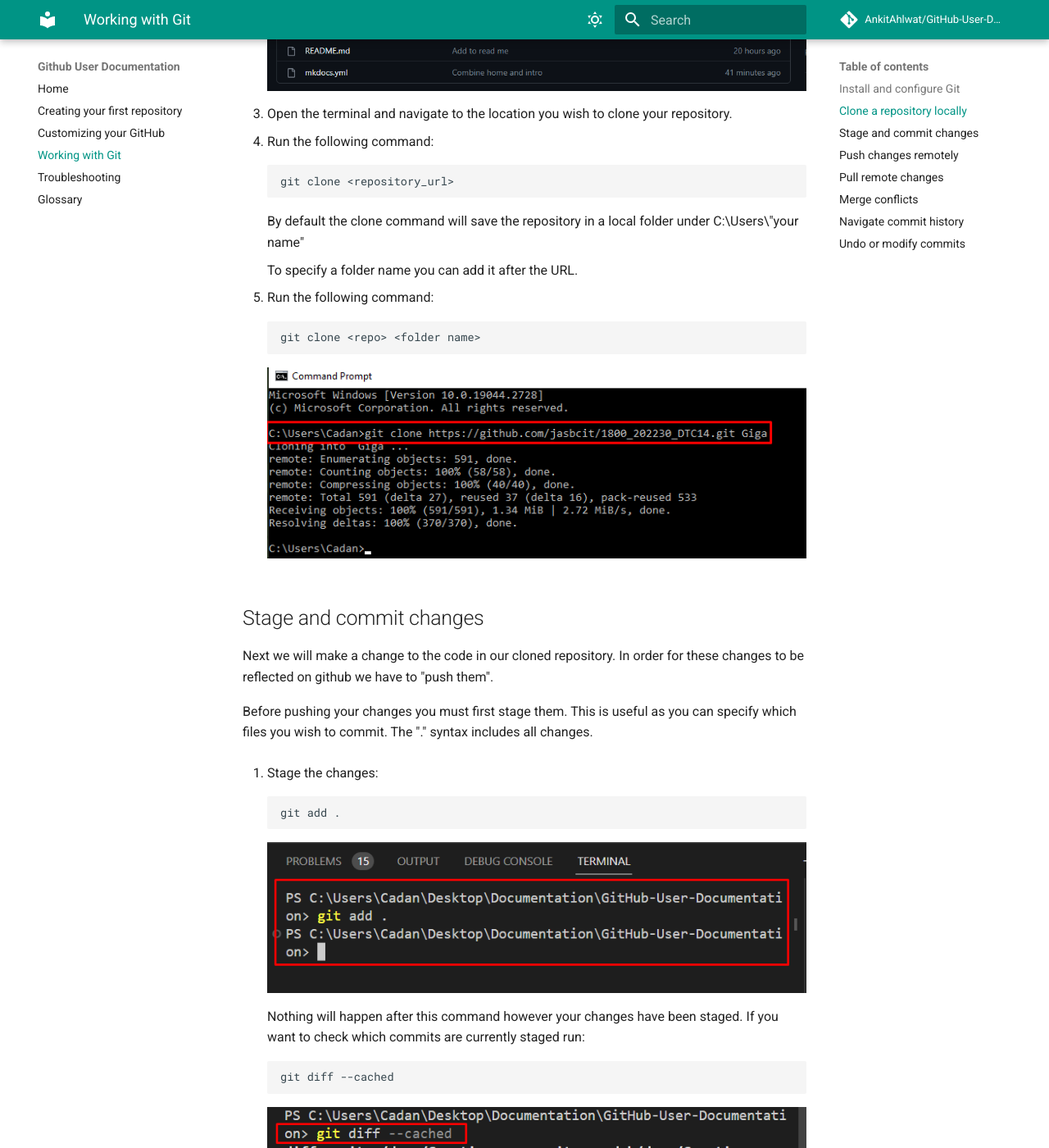
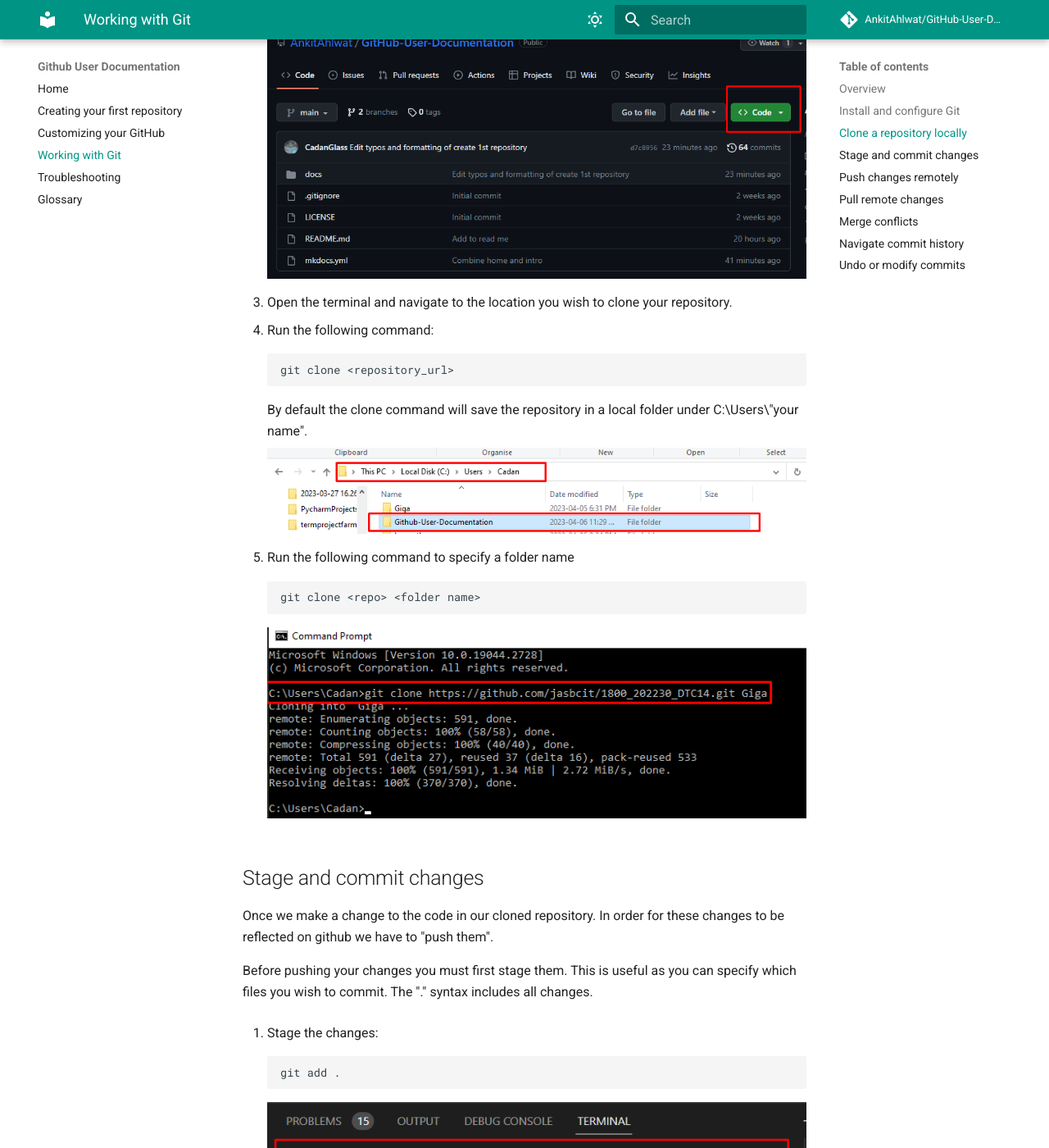
Before and after one commit to AnkitAhlwat/GitHub-User-Documentation, an MkDocs documentation site: the page built from docs/Working with Git.md, in a window 1280 px wide and 1400 px high, scrolled down 1456 px. Shown: the whole window at 82% size. Built offline with MkDocs 1.6.1 and Material for MkDocs 9.7.7, drawn with Linux system fonts in a browser that asks for light colours; comment, search, counter and statistics services are not loaded; some of the changed text lies outside the part shown.

Commit message:
Add images, fix typos

````diff
--- a/docs/Working with Git.md
+++ b/docs/Working with Git.md
@@ -1,5 +1,6 @@
 # Working with Git
 
+## Overview
 Git is a opened source version control system used alongside GitHub. This section will help you work with Git and manage your code on GitHub. You will learn the most commonly used Git commands and when to use them. Apart from the first step, this section is not intended to be followed in chronological order, rather, it should be referred to for individual commands only.
 
 !!! warning "Warning"
@@ -26,6 +27,15 @@
     git config --global user.email "your.email@example.com"
     ```
 
+3. Check that you successfully configured your account, run:
+
+    ```git
+        git config --global user.name
+        git config --global user.email
+        ```
+
+    ![Alt text](./images/gitname.png)
+
 !!! tip "Tip"
 
     Make sure to replace "Your Name" and "your.email@example.com" with your actual name and email address. This ensures that your github looks professional and it is easy for others to find your work.
@@ -47,11 +57,12 @@
     git clone <repository_url>
     ```
 
-    By default the clone command will save the repository in a local folder under C:\Users\"your name"
+    By default the clone command will save the repository in a local folder under C:\Users\"your name".
 
-    To specify a folder name you can add it after the URL.
+    ![Alt text](./images/gitsave.png)
 
-5. Run the following command:
+
+5. Run the following command to specify a folder name
 
     ```git
     git clone <repo> <folder name>
@@ -61,7 +72,7 @@
 
 ##  Stage and commit changes
 
-Next we will make a change to the code in our cloned repository. In order for these changes to be reflected on github we have to "push them".
+Once we make a change to the code in our cloned repository. In order for these changes to be reflected on github we have to "push them".
 
  Before pushing your changes you must first stage them. This is useful as you can specify which files you wish to commit. The "." syntax includes all changes.
 
--- a/mkdocs.yml
+++ b/mkdocs.yml
@@ -14,8 +14,9 @@
 theme:
   name: material
   features: content.code.copy
-
-
+  features:
+    - navigation.top
+    - navigation.footer
 
 
   palette:
````
Also changed, not shown: other parts of docs/Working with Git.md (+1 -1 lines), README.md (+1 -1 lines), docs/Creating a repository.md (+1 -0 lines), docs/Customizing your Github.md (+1 -0 lines), docs/index.md (+18 -0 lines), docs/troubleshooting.md (+1 -1 lines), docs/images/gitname.png (added), docs/images/gitsave.png (added).
